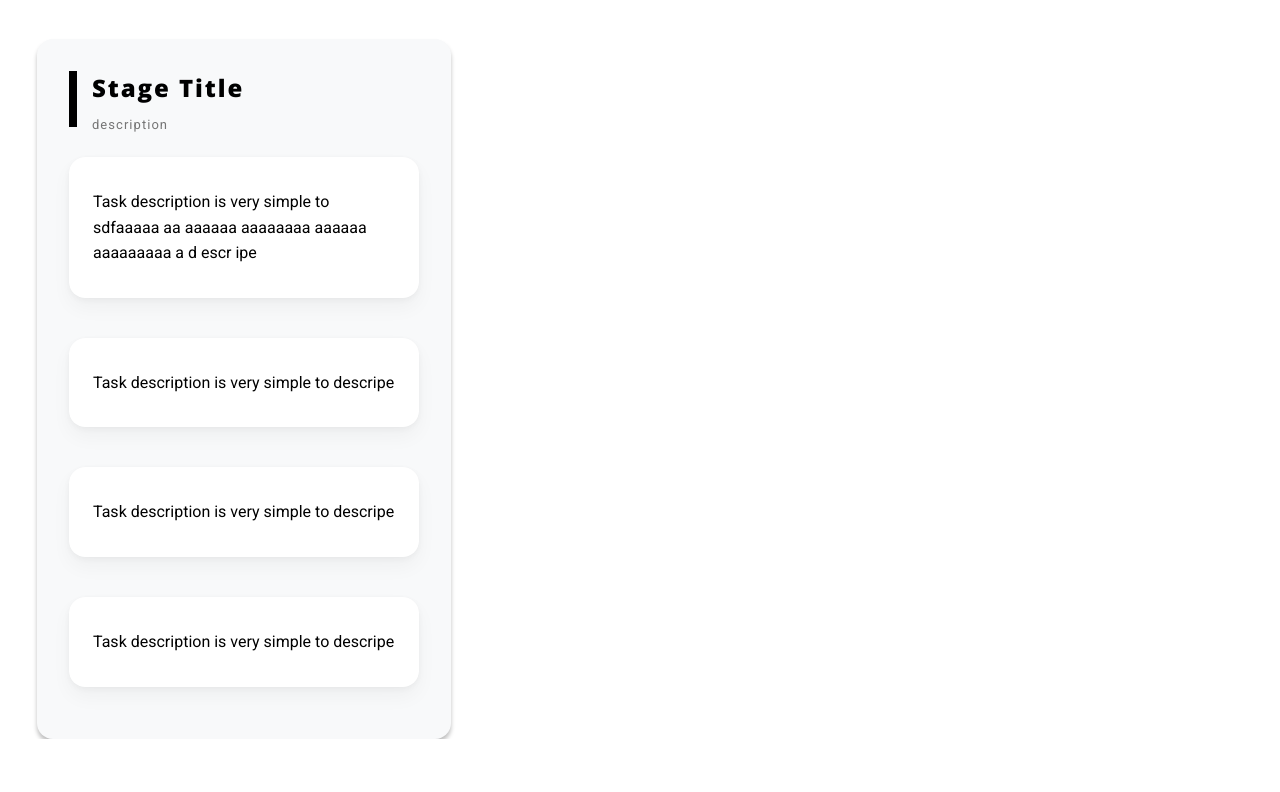
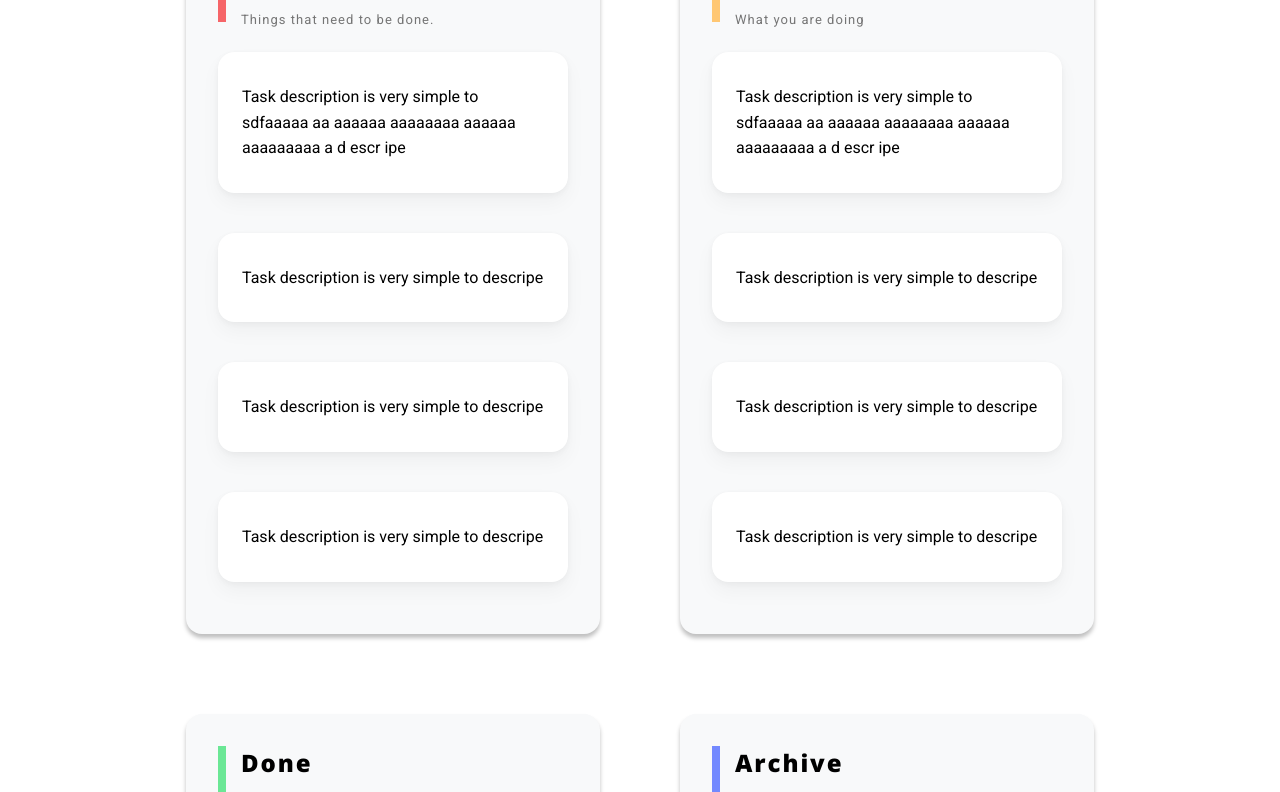
Before and after one commit to meik1998dev/tasks-board-nextjs, a Next.js app: page / in a window 1280 px wide. Shown: the part 226-1018 px from the top of the page. Before the commit the page ends 965 px from the top, so only its background shows below. Built offline with nearby package versions, Linux system fonts and the light colour scheme.

Commit message:
M: add four stages

```diff
--- a/components/Stage.js
+++ b/components/Stage.js
@@ -2,12 +2,12 @@ import React from 'react';
 import styled from '@emotion/styled';
 import { FontAwesomeIcon } from '@fortawesome/react-fontawesome';
 
-export const Stage = (props) => {
+export const Stage = ({ title, description, color }) => {
    return (
       <StageContainer>
-         <StageHeader>
-            <Title>Stage Title</Title>
-            <Description>description</Description>
+         <StageHeader color={color}>
+            <Title>{title}</Title>
+            <Description>{description}</Description>
          </StageHeader>
          <TasksList>
             <Task>
@@ -20,7 +20,7 @@ export const Stage = (props) => {
                <TaskTitle>
                   Task description is very simple to descripe
                </TaskTitle>
-               <FontAwesomeIcon icon={["far", "coffee"]} />
+               <FontAwesomeIcon icon={['far', 'coffee']} />
             </Task>
             <Task>
                <TaskTitle>
@@ -42,21 +42,18 @@ const StageContainer = styled.div`
    flex-direction: column;
    align-items: flex-start;
    padding: 32px;
-   position: absolute;
    width: 414px;
    min-height: 334px;
-   left: 37px;
-   top: 265px;
    background: #f8f9fa;
    box-shadow: 0px 4px 4px rgba(0, 0, 0, 0.25);
    border-radius: 16px;
 `;
 
 const StageHeader = styled.div((props) => ({
-   borderLeft: '8px solid black',
+   borderLeft: `8px solid ${props.color || 'black'}`,
    paddingLeft: '15px',
    height: '56px',
-   color: props.color || 'black',
+   color: 'black',
    display: 'flex',
    flexDirection: 'column',
 }));
--- a/components/TasksBoard.js
+++ b/components/TasksBoard.js
@@ -1,15 +1,41 @@
-import { Grid } from '@mui/material';
+import { Box, Grid } from '@mui/material';
 import React from 'react';
-import {Stage} from './Stage';
+import { Stage } from './Stage';
 
 const TasksBoard = () => {
    return (
-      <Grid container>
-         <Grid item><Stage/></Grid>
-         <Grid item></Grid>
-         <Grid item></Grid>
-         <Grid item></Grid>
-      </Grid>
+      <Box paddingTop={20} alignItems={'center'} justifyContent='center'>
+         <Grid justifyContent={'center'} container spacing={10}>
+            <Grid item>
+               <Stage
+                  title='To Do'
+                  description='Things that need to be done.'
+                  color='#F66568'
+               />
+            </Grid>
+            <Grid item>
+               <Stage
+                  title='Doing'
+                  description='What you are doing'
+                  color='#FFC773'
+               />
+            </Grid>
+            <Grid item>
+               <Stage
+                  title='Done'
+                  description='Already done.'
+                  color='#6BE795'
+               />
+            </Grid>
+            <Grid item>
+               <Stage
+                  title='Archive'
+                  description='Not important but need to write down.'
+                  color='#7389FF'
+               />
+            </Grid>
+         </Grid>
+      </Box>
    );
 };
 
```
